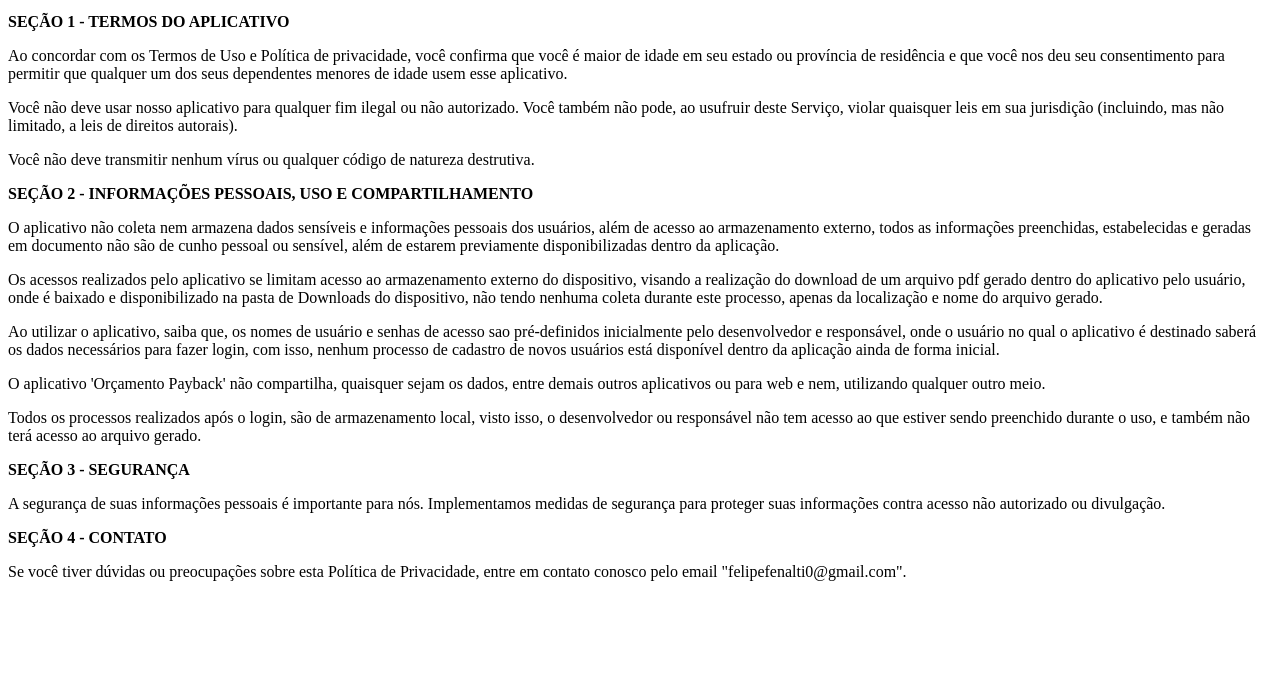
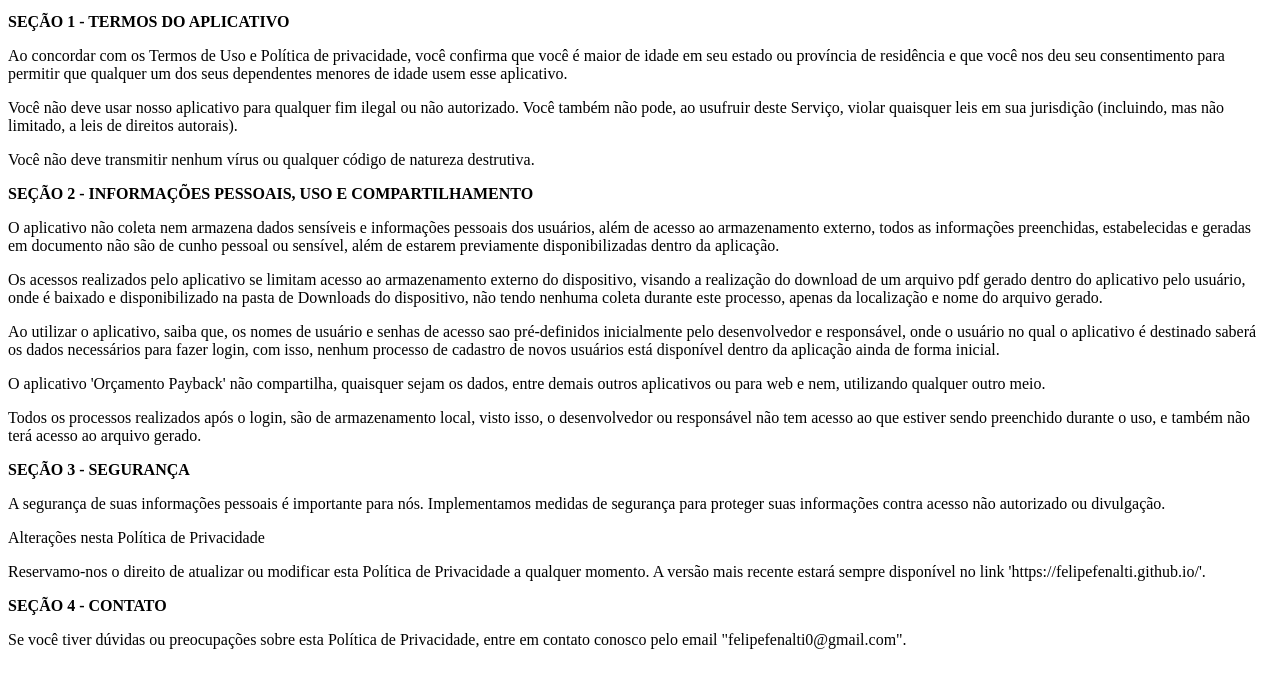
Before and after one commit to FelipeFenalti/FelipeFenalti.github.io, a plain HTML site: page index.html in a window 1280 px wide. Shown: the part 101-788 px from the top of the page. Drawn offline with Linux system fonts and the light colour scheme.

Commit message:
Update index.html

```diff
--- a/index.html
+++ b/index.html
@@ -27,6 +27,9 @@
     <p><strong>SEÇÃO 3 - SEGURANÇA</strong></p>
     <p>A segurança de suas informações pessoais é importante para nós. Implementamos medidas de segurança para proteger suas informações contra acesso não autorizado ou divulgação.</p>
 
+    <p>Alterações nesta Política de Privacidade</p>
+    <p>Reservamo-nos o direito de atualizar ou modificar esta Política de Privacidade a qualquer momento. A versão mais recente estará sempre disponível no link 'https://felipefenalti.github.io/'.</p>
+
     <p><strong>SEÇÃO 4 - CONTATO</strong></p>
     <p>Se você tiver dúvidas ou preocupações sobre esta Política de Privacidade, entre em contato conosco pelo email "felipefenalti0@gmail.com".</p>
 </body>
```
